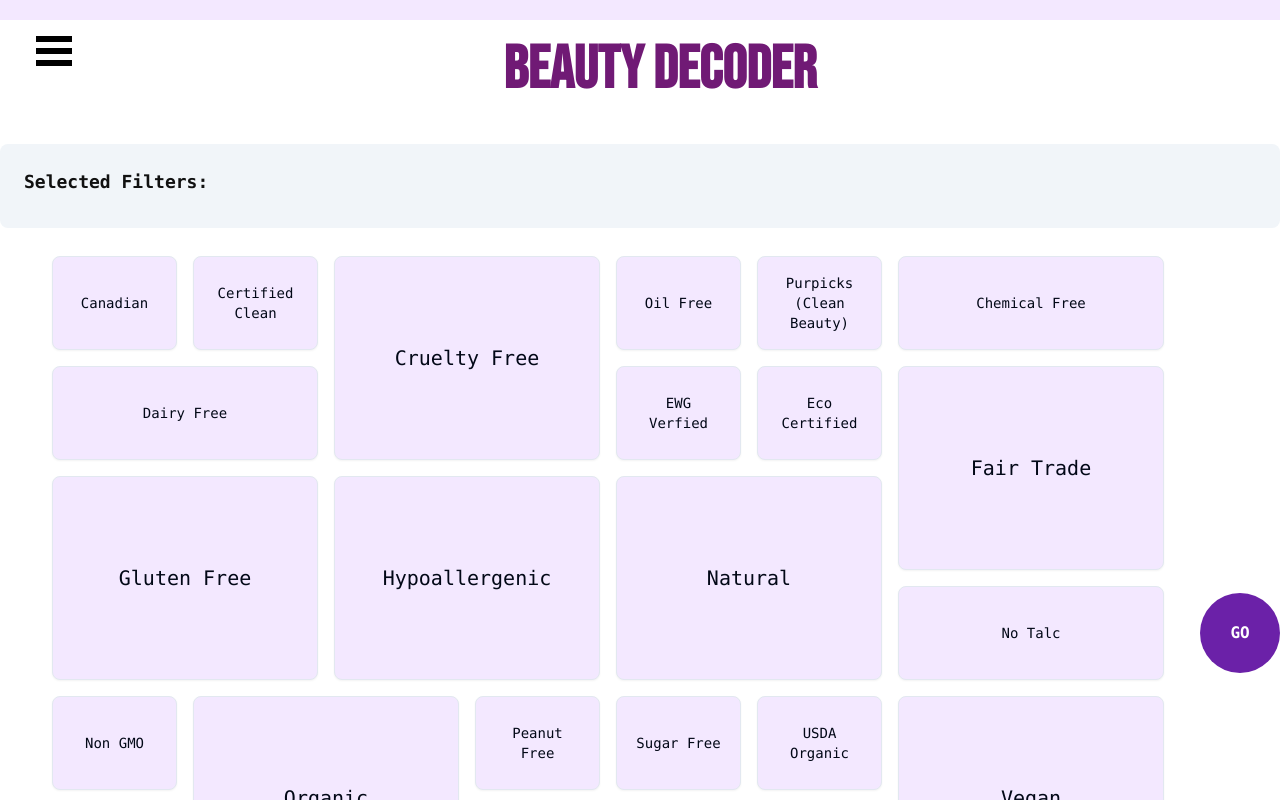
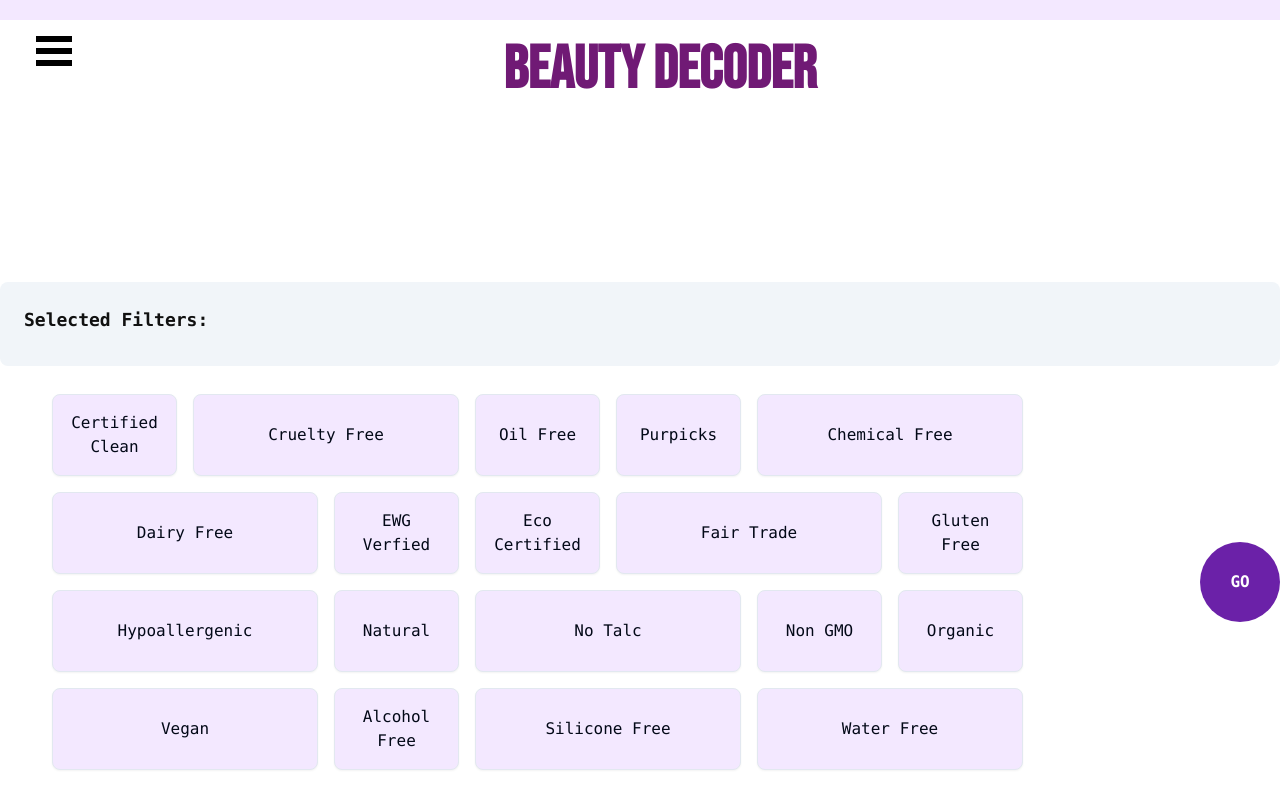
Before and after one commit to Kevasc/beauty-decoder, a Next.js app: page /decoder in a window 1280 px wide. Shown: the top 800 px of the page. Built offline with nearby package versions, Linux system fonts and the light colour scheme.

Commit message:
Changed the sizes to be only small and medium, deleted some filters that didn't have many products or were not as popular

```diff
--- a/src/components/FilterCards.tsx
+++ b/src/components/FilterCards.tsx
@@ -6,30 +6,26 @@ import { Card, CardContent } from "@/components/ui/card";
 const filterTags: Array<{
   name: string;
   id: string;
-  size: "small" | "medium" | "large";
+  size: "small" | "medium";
 }> = [
-  { name: "Canadian", id: "Canadian", size: "small" },
   { name: "CertClean", id: "Certified Clean", size: "small" },
-  { name: "cruelty free", id: "Cruelty Free", size: "large" },
+  { name: "cruelty free", id: "Cruelty Free", size: "medium" },
   { name: "oil free", id: "Oil Free", size: "small" },
-  { name: "purpickstClean", id: "Purpicks (Clean Beauty)", size: "small" },
+  { name: "purpickstClean", id: "Purpicks", size: "small" },
   { name: "Chemical Free", id: "Chemical Free", size: "medium" },
   { name: "Dairy Free", id: "Dairy Free", size: "medium" },
   { name: "EWG Verified", id: " EWG Verfied", size: "small" },
   { name: "EcoCert", id: "Eco Certified", size: "small" },
-  { name: "Fair Trade", id: "Fair Trade", size: "large" },
-  { name: "Gluten Free", id: "Gluten Free", size: "large" },
-  { name: "Hypoallergenic", id: "Hypoallergenic", size: "large" },
-  { name: "Natural", id: "Natural", size: "large" },
+  { name: "Fair Trade", id: "Fair Trade", size: "medium" },
+  { name: "Gluten Free", id: "Gluten Free", size: "small" },
+  { name: "Hypoallergenic", id: "Hypoallergenic", size: "medium" },
+  { name: "Natural", id: "Natural", size: "small" },
   { name: "No Talc", id: "No Talc", size: "medium" },
   { name: "Non-GMO", id: "Non GMO", size: "small" },
-  { name: "Organic", id: "Organic", size: "large" },
-  { name: "Peanut Free Product", id: "Peanut Free", size: "small" },
-  { name: "Sugar Free", id: "Sugar Free", size: "small" },
-  { name: "USDA Organic", id: "USDA Organic", size: "small" },
-  { name: "Vegan", id: "Vegan", size: "large" },
+  { name: "Organic", id: "Organic", size: "small" },
+  { name: "Vegan", id: "Vegan", size: "medium" },
   { name: "alc", id: "Alcohol Free", size: "small" },
-  { name: "silicone free", id: "Silicone Free", size: "large" },
+  { name: "silicone free", id: "Silicone Free", size: "medium" },
   { name: "water free", id: "Water Free", size: "medium" },
 ];
 
@@ -40,7 +36,7 @@ const FilterCard = ({
   onToggle,
 }: {
   filter: string;
-  size: "small" | "medium" | "large";
+  size: "small" | "medium";
   isSelected: boolean;
   onToggle: () => void;
 }) => {
@@ -64,13 +60,7 @@ const FilterCard = ({
           isSelected === true ? "text-gray-950 shadow-custom-glow-large" : null
         }`}
       >
-        <p
-          className={`font-medium text-center font-mono
-            ${size === "large" ? "text-xl" : "text-sm"}
-            `}
-        >
-          {filter}
-        </p>
+        <p className="font-medium text-center font-mono">{filter}</p>
       </CardContent>
     </Card>
   );
```
